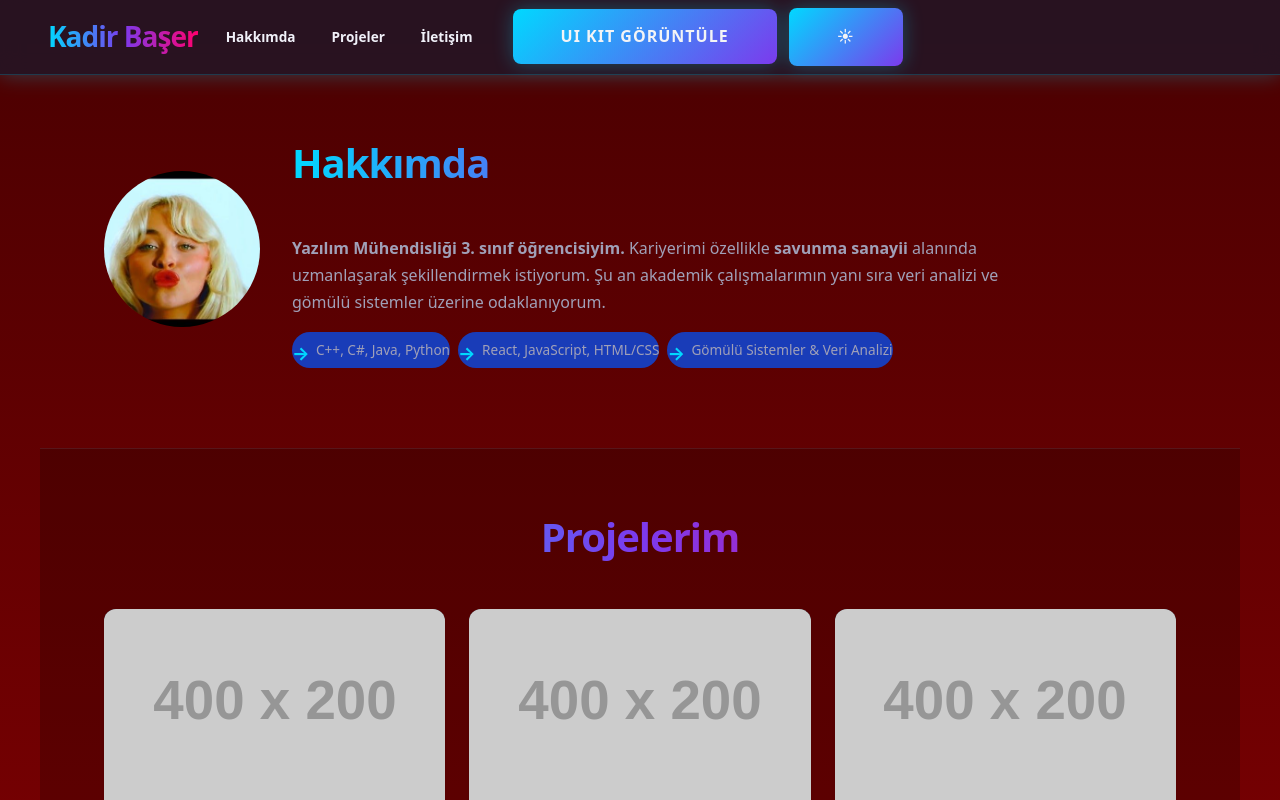
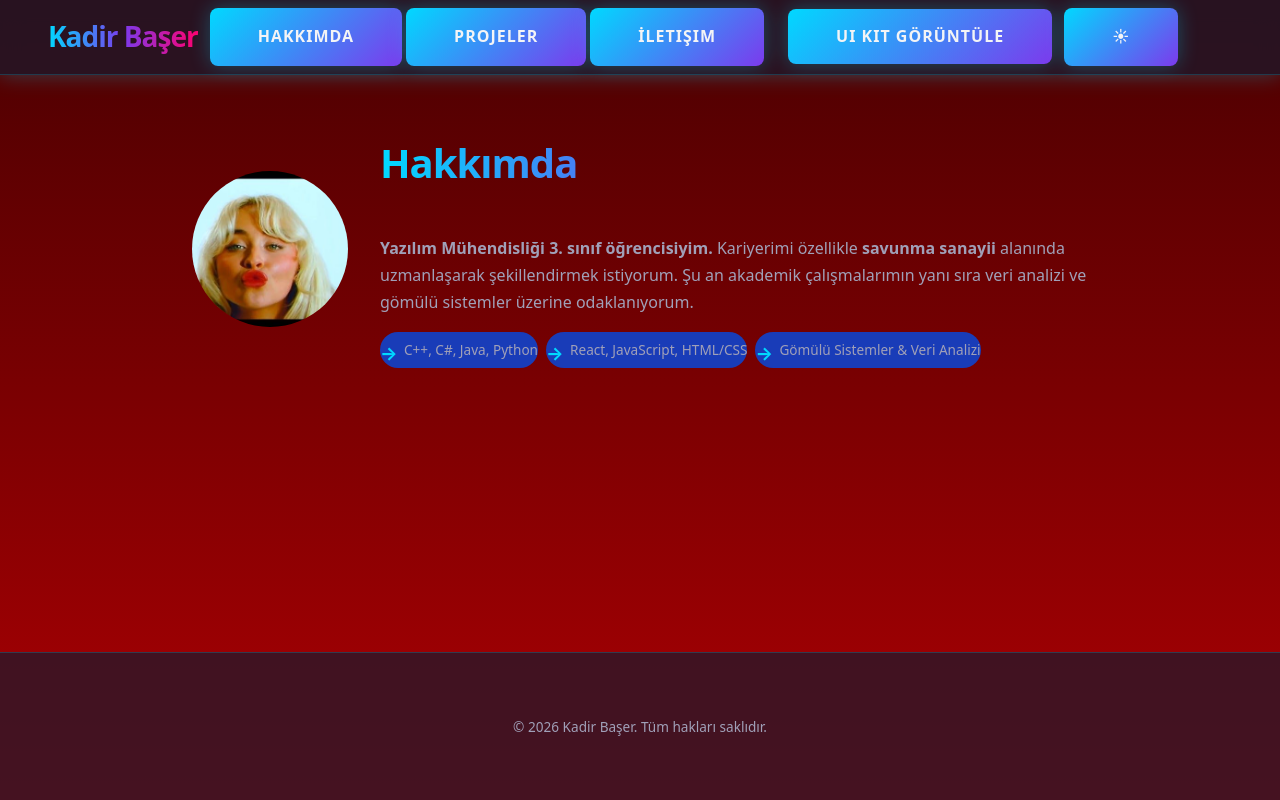
Before and after one commit to kdrbaserr/WebLab, a React (Vite) app: page / in a window 1280 px wide. Shown: the top 800 px of the page. Built offline with nearby package versions, Linux system fonts and the light colour scheme.

Commit message:
page-desing

```diff
--- a/src/App.tsx
+++ b/src/App.tsx
@@ -6,7 +6,7 @@ import UIKit from './UIKit';
 
 function App() {
   const [isDarkMode, setIsDarkMode] = useState(true);
-  const [showUiKit, setShowUiKit] = useState(false);
+  const [activePage, setActivePage] = useState('hakkimda');
 
   useEffect(() => {
     // Sayfa ilk yüklendiğinde dark mode aktifse HTML etiketine class'ı ekle
@@ -22,7 +22,7 @@ function App() {
   };
 
   return (
-    <div className="min-h-screen bg-white dark:bg-[linear-gradient(180deg,#4A0001_0%,#AD0003_100%)] text-gray-900 dark:text-gray-100 font-sans transition-colors duration-300">
+    <div className="min-h-screen flex flex-col bg-white dark:bg-[linear-gradient(180deg,#4A0001_0%,#AD0003_100%)] text-gray-900 dark:text-gray-100 font-sans transition-colors duration-300">
 
       {/* Skip Link */}
       <a href="#main-content" className="sr-only focus:not-sr-only focus:absolute focus:top-0 focus:left-0 bg-blue-800 text-white p-2 z-50">
@@ -36,35 +36,33 @@ function App() {
             Kadir Başer
           </h1>
           <div className="flex items-center gap-6">
-            {!showUiKit && (
             <nav aria-label="Ana navigasyon">
               <ul className="flex flex-wrap gap-2">
                 <li>
-                    <a href="#hakkimda" className="px-3 py-1 rounded-md text-gray-700 dark:text-gray-300 hover:bg-blue-100 dark:hover:bg-gray-800 transition-colors">
+                  <button onClick={() => setActivePage('hakkimda')} className={`px-3 py-1 rounded-md transition-colors ${activePage === 'hakkimda' ? 'bg-blue-100 text-blue-800 dark:bg-gray-800 dark:text-gray-100 font-semibold' : 'text-gray-700 dark:text-gray-300 hover:bg-blue-100 dark:hover:bg-gray-800'}`}>
                     Hakkımda
-                    </a>
+                  </button>
                 </li>
                 <li>
-                    <a href="#projeler" className="px-3 py-1 rounded-md text-gray-700 dark:text-gray-300 hover:bg-blue-100 dark:hover:bg-gray-800 transition-colors">
+                  <button onClick={() => setActivePage('projeler')} className={`px-3 py-1 rounded-md transition-colors ${activePage === 'projeler' ? 'bg-blue-100 text-blue-800 dark:bg-gray-800 dark:text-gray-100 font-semibold' : 'text-gray-700 dark:text-gray-300 hover:bg-blue-100 dark:hover:bg-gray-800'}`}>
                     Projeler
-                    </a>
+                  </button>
                 </li>
                 <li>
-                    <a href="#iletisim" className="px-3 py-1 rounded-md text-gray-700 dark:text-gray-300 hover:bg-blue-100 dark:hover:bg-gray-800 transition-colors">
+                  <button onClick={() => setActivePage('iletisim')} className={`px-3 py-1 rounded-md transition-colors ${activePage === 'iletisim' ? 'bg-blue-100 text-blue-800 dark:bg-gray-800 dark:text-gray-100 font-semibold' : 'text-gray-700 dark:text-gray-300 hover:bg-blue-100 dark:hover:bg-gray-800'}`}>
                     İletişim
-                    </a>
+                  </button>
                 </li>
               </ul>
             </nav>
-            )}
 
             <div className="flex items-center gap-3">
               {/* UI Kit Toggle Button */}
               <button
-                onClick={() => setShowUiKit(!showUiKit)}
+                onClick={() => setActivePage(activePage === 'uikit' ? 'hakkimda' : 'uikit')}
                 className="text-sm font-medium px-3 py-1.5 rounded-md bg-blue-100 text-blue-800 dark:bg-blue-900 dark:text-blue-200 hover:bg-blue-200 dark:hover:bg-blue-800 transition-colors"
               >
-                {showUiKit ? 'Portföye Dön' : 'UI Kit Görüntüle'}
+                {activePage === 'uikit' ? 'Portföye Dön' : 'UI Kit Görüntüle'}
               </button>
 
               {/* Dark Mode Toggle */}
@@ -80,12 +78,10 @@ function App() {
         </div>
       </header>
 
-      <main id="main-content">
-        {showUiKit ? (
-          <UIKit />
-        ) : (
-          <>
-            {/* Hakkımda Bölümü */}
+      <main id="main-content" className="flex-grow">
+        {activePage === 'uikit' && <UIKit />}
+
+        {activePage === 'hakkimda' && (
           <section id="hakkimda" className="py-16 px-4">
             <div className="max-w-4xl mx-auto flex flex-col md:flex-row items-center md:items-start gap-8">
               <figure className="shrink-0">
@@ -110,8 +106,9 @@ function App() {
               </div>
             </div>
           </section>
+        )}
 
-            {/* Projelerim Bölümü */}
+        {activePage === 'projeler' && (
           <section id="projeler" className="py-16 px-4 bg-gray-50 dark:bg-black/20">
             <div className="max-w-6xl mx-auto">
               <h2 className="text-3xl font-bold text-center text-gray-900 dark:text-white mb-10">
@@ -148,8 +145,9 @@ function App() {
               </div>
             </div>
           </section>
+        )}
 
-            {/* İletişim Formu */}
+        {activePage === 'iletisim' && (
           <section id="iletisim" className="py-16 px-4">
             <div className="max-w-lg mx-auto">
               <h2 className="text-3xl font-bold text-center text-gray-900 dark:text-white mb-8">
@@ -177,7 +175,6 @@ function App() {
               </form>
             </div>
           </section>
-          </>
         )}
       </main>
 
```
Lines whose indentation alone changed are shown as unchanged.
